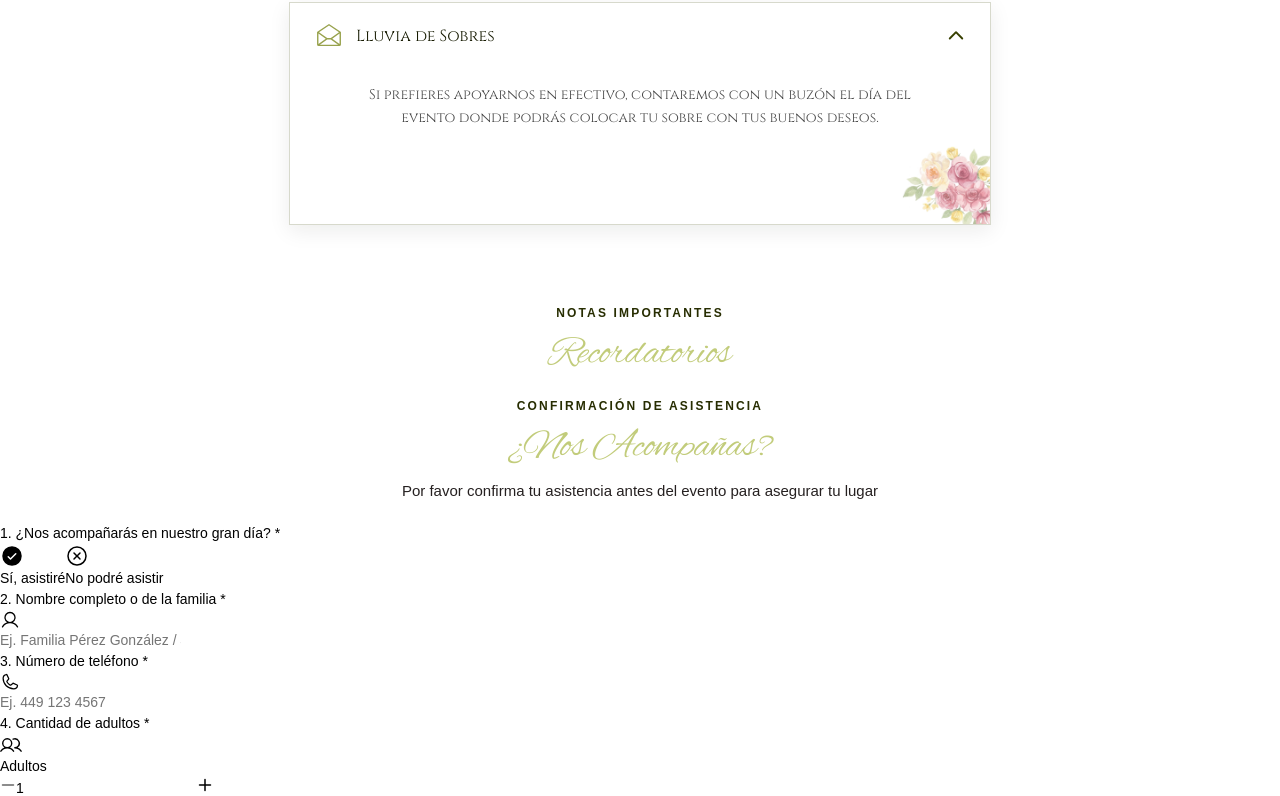
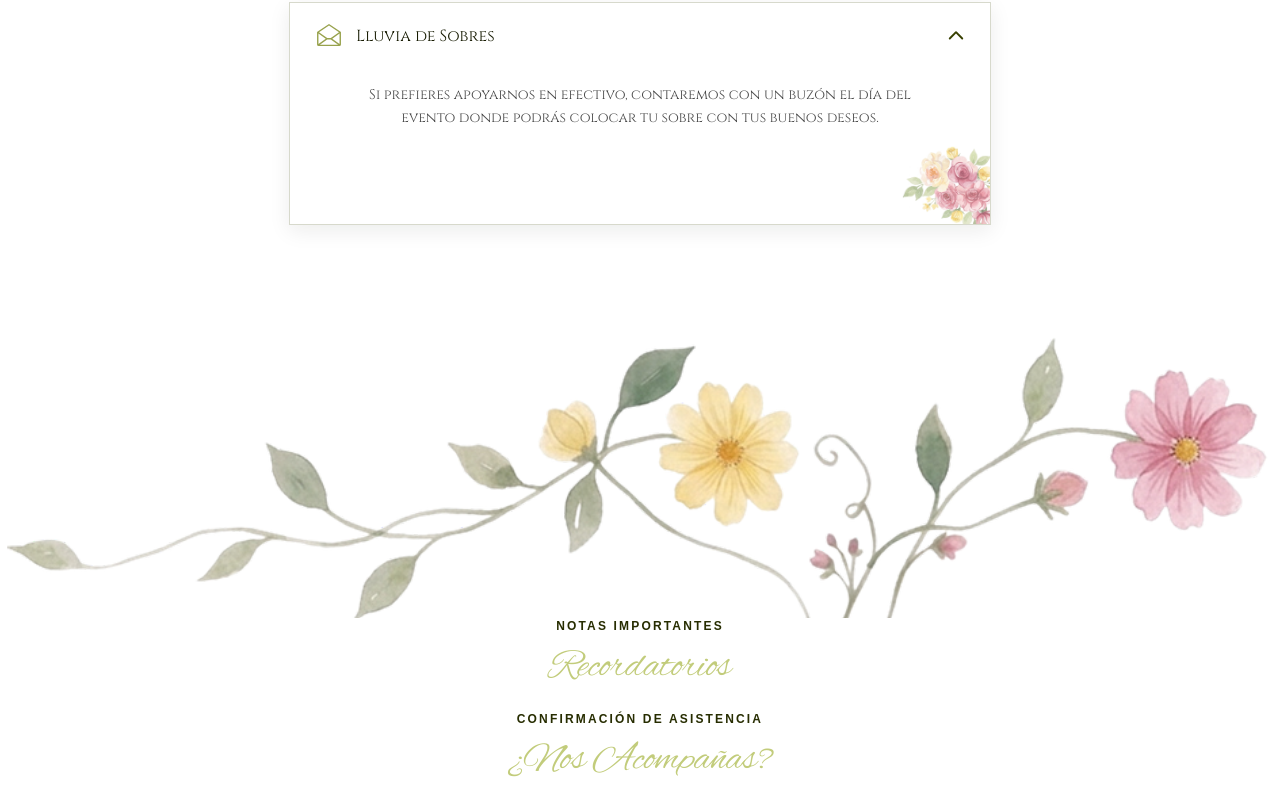
Before and after one commit to TuAmigoInvitaciones/tpl-xv-jade-silvestre, a React (Vite) app: page / in a window 1280 px wide. Shown: the part 10404-11200 px from the top of the page. Built offline with nearby package versions, Linux system fonts and the light colour scheme; no server answers; a web font is replaced by a local one.

Commit message:
feat(album) ✨: Set album in invitation config

```diff
--- a/invitation.config.json
+++ b/invitation.config.json
@@ -173,6 +173,12 @@
       "variant": "mosaic",
       "maxPhotos": 6
     },
+    "guestPhotos": {
+      "showGuestPhotos": true,
+      "title": "Fotos de los Invitados",
+      "subtitle": "Comparte tus recuerdos y momentos de la fiesta con nosotros",
+      "albumUrl": "https://photos.app.goo.gl/xqUqNJ5Cvm9mjo7m8"
+    },
     "ticket": {
       "showTicket": true
     },
@@ -196,14 +202,17 @@
         "menuCourses": []
       },
       "playlistAndPhotos": {
-        "showPlaylistAndPhotos": false,
-        "title": "Música & Fotos de Invitados"
+        "showPlaylistAndPhotos": true,
+        "title": "Música & Fotos de Invitados",
+        "qrAlbumUrl": "https://photos.app.goo.gl/xqUqNJ5Cvm9mjo7m8"
       },
+
       "monogram": {
         "showMonogram": true,
         "title": "Monograma del Evento"
       }
     },
+
     "farewell": {
       "showFarewell": true,
       "hashtag": "#GrethelStefaniaXV",
--- a/scripts/create-invitation.js
+++ b/scripts/create-invitation.js
@@ -113,9 +113,15 @@ async function main() {
                 },
                 graduates: confirmationGraduatesData.graduates,
                 gallery: galleryData.gallery,
+                guestPhotos: {
+                    showGuestPhotos: Boolean(packageData.sectionToggles.showGuestPhotos),
+                    title: 'Fotos de los Invitados',
+                    subtitle: 'Comparte tus recuerdos y momentos de la fiesta con nosotros',
+                },
                 ticket: {
                     showTicket: Boolean(packageData.hasTicketingSystem),
                 },
+
                 addons: addonsData,
                 farewell: farewellData,
             },
--- a/src/common/types/invitation.types.ts
+++ b/src/common/types/invitation.types.ts
@@ -163,6 +163,8 @@ export interface SectionsConfig {
     }
     details?: SectionItemConfig & { showDetails?: boolean }
     gallery?: SectionItemConfig & { showGallery?: boolean }
+    guestPhotos?: SectionItemConfig & { showGuestPhotos?: boolean; title?: string; subtitle?: string }
+
     presents?: SectionItemConfig & {
         showPresents?: boolean
         title?: string
--- a/src/modules/invitation/addons/guest-photos/GuestPhotosSection.tsx
+++ b/src/modules/invitation/addons/guest-photos/GuestPhotosSection.tsx
@@ -3,11 +3,15 @@ import { useInvitationConfig } from '@/common/hooks'
 
 export const GuestPhotosSection: React.FC = () => {
     const { sections } = useInvitationConfig()
-    const config = sections.addons?.playlistAndPhotos
+    const guestPhotosConfig = sections.guestPhotos
+    const playlistAndPhotosConfig = sections.addons?.playlistAndPhotos
 
-    if (!config?.showPlaylistAndPhotos) {
+    const show = guestPhotosConfig?.showGuestPhotos ?? playlistAndPhotosConfig?.showPlaylistAndPhotos
+
+    if (show === false) {
         return null
     }
+
 
     return (
         <section id="guest-photos" className="guest-photos-section">
--- a/src/modules/invitation/places/_places.scss
+++ b/src/modules/invitation/places/_places.scss
@@ -82,9 +82,13 @@
     &__image {
         position: relative;
         width: 100%;
-        height: 55rem;
+        height: 45rem;
         display: block;
         overflow: hidden;
+
+        @include mix.respondToMin('sm') {
+            height: 55rem;
+        }
 
         img {
             width: 100%;
--- a/src/modules/invitation/presents/PresentsSection.tsx
+++ b/src/modules/invitation/presents/PresentsSection.tsx
@@ -8,6 +8,8 @@ import type { AccordionItem } from '@/common/types'
 import { GiftIcon, BankIcon, EnvelopeOpenIcon, CopyIcon, CheckIcon, ArrowSquareOutIcon } from '@phosphor-icons/react'
 import florPresents from '@/assets/images/icons/flor-presents.svg'
 import florCentral from '@/assets/images/icons/flor-central.svg'
+
+import illustrationBottom from '@/assets/images/icons/flores-presents-inferior.svg'
 
 const FLUID_EASE = [0.22, 1, 0.36, 1] as [number, number, number, number]
 
@@ -158,7 +160,6 @@ export const PresentsSection: React.FC = () => {
             defaultOpen: true,
             content: (
                 <div className="presents-section__accordion-content presents-section__accordion-content--envelope">
-
                     <motion.p
                         className="presents-section__card-text"
                         initial={{ opacity: 0, y: 15 }}
@@ -212,6 +213,16 @@ export const PresentsSection: React.FC = () => {
                     />
                 </motion.div>
             </div>
+
+            <motion.img
+                className="presents-section__img presents-section__img--bottom"
+                src={illustrationBottom}
+                alt="Decoración inferior regalos"
+                initial={{ opacity: 0, scale: 0.9, y: 20 }}
+                whileInView={{ opacity: 1, scale: 1, y: 0 }}
+                viewport={{ once: true }}
+                transition={{ duration: 3.0, ease: FLUID_EASE }}
+            />
         </section>
     )
 }
--- a/src/modules/invitation/presents/_presents.scss
+++ b/src/modules/invitation/presents/_presents.scss
@@ -2,7 +2,10 @@
 @use '../../../common/styles/mixins' as mix;
 
 .presents-section {
-    padding: 8rem 0;
+    padding: 8rem 0 0;
+    position: relative;
+    overflow: hidden;
+
 
     &__container {
         max-width: 780px;
@@ -132,4 +135,19 @@
             word-break: break-all;
         }
     }
+
+    &__img {
+        width: 100%;
+        height: auto;
+        display: block;
+
+        &--bottom {
+            margin-top: 3rem;
+
+            @include mix.respondToMin('xs') {
+                margin-top: 4rem;
+                margin-bottom: -2rem;
+            }
+        }
+    }
 }
```
Also changed, not shown: scripts/wizard/step1_package_selection.js (+8 -4 lines), src/assets/images/icons/flor-central.svg, src/assets/images/icons/flores-presents-inferior.svg (added).
